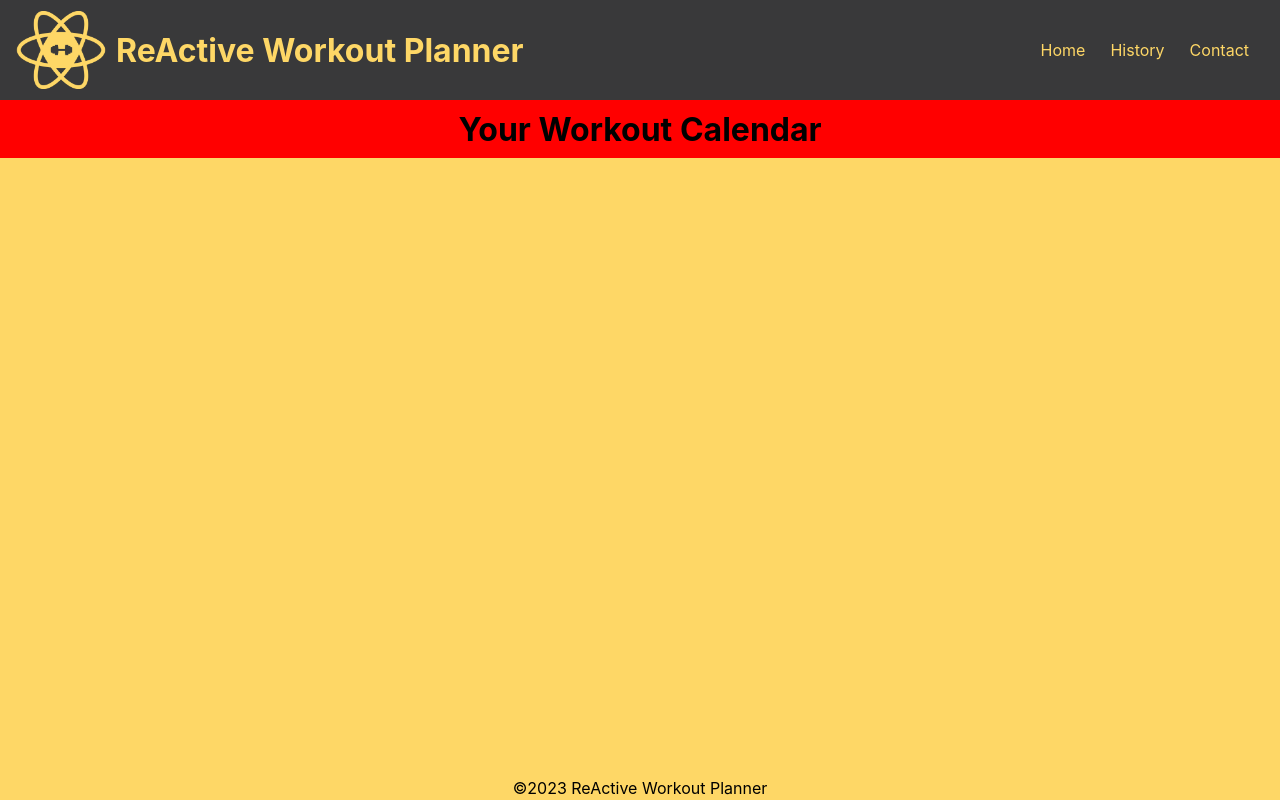
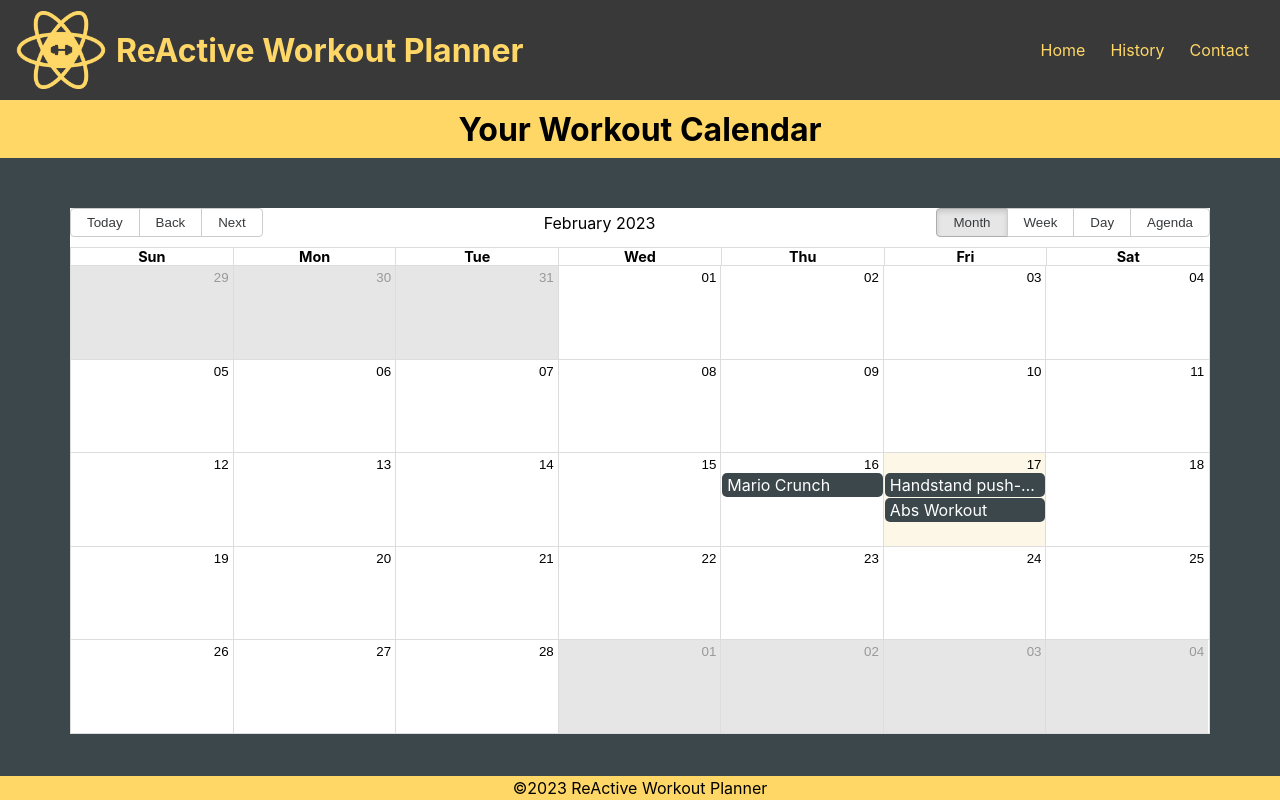
Before and after one commit to EmadSaeed2/Re-Active-workout, a React (Create React App) app in the folder re-active/: page /history in a window 1280 px wide. Built offline with nearby package versions, Linux system fonts and the light colour scheme.

Commit message:
calendar added

```diff
--- /dev/null
+++ b/package.json
@@ -0,0 +1,6 @@
+{
+  "dependencies": {
+    "date-fns": "^2.29.3",
+    "react-big-calendar": "^1.6.8"
+  }
+}
--- a/re-active/src/components/History.js
+++ b/re-active/src/components/History.js
@@ -1,21 +1,58 @@
+import 'react-big-calendar/lib/css/react-big-calendar.css'
+import { Calendar, dateFnsLocalizer } from 'react-big-calendar'
+import format from 'date-fns/format'
+import parse from 'date-fns/parse'
+import startOfWeek from 'date-fns/startOfWeek'
+import getDay from 'date-fns/getDay'
+
+const locales = { "en-US": require("date-fns/locale/en-us") }
+const localizer = dateFnsLocalizer({ format, parse, startOfWeek, getDay, locales })
+
 const historyStyles = {
     title: {
         height: "58px",
         display: "flex",
         justifyContent: "center",
         padding: "10px",
-        backgroundColor: "red"
+    },
+    calendarWrapper: {
+        height: "100%",
+        backgroundColor: "var(--react--darkGrey)",
+        padding: "50px 70px 100px 70px",
     }
 }
 
+const events = [
+    {
+        title: "Mario Crunch",
+        start: new Date('2023-02-16 16:15:00'),
+        end: new Date('2023-02-16 16:45:00')
+    },
+    {
+        title: "Handstand push-ups",
+        start: new Date('2023-02-17 16:15:00'),
+        end: new Date('2023-02-17 16:45:00')
+    },
+    {
+        title: "Abs Workout",
+        start: new Date('2023-02-17 17:15:00'),
+        end: new Date('2023-02-17 17:45:00')
+    },
+]
 
 function History() {
     return (<>
         <div>
             <h1 style={historyStyles.title}>Your Workout Calendar</h1>
         </div>
-        <div>
-
+        <div style={historyStyles.calendarWrapper}>
+            <Calendar
+                localizer={localizer}
+                events={events}
+                startAccessor="start"
+                endAccessor="end"
+                style={{ background: "#fff" }}
+            />
         </div>
     </>)
 }
--- a/re-active/src/index.css
+++ b/re-active/src/index.css
@@ -40,3 +40,14 @@ code {
   height: calc(100vh - 124px);
   overflow: hidden;
 }
+
+
+
+/* Calendar */
+.rbc-event {
+  background-color: var(--react--darkGrey) !important;
+}
+
+.rbc-today {
+  background-color: #fdf7e8 !important;
+}
```
Also changed, not shown: 1 other file (tests, documents, lock files or other folders).
